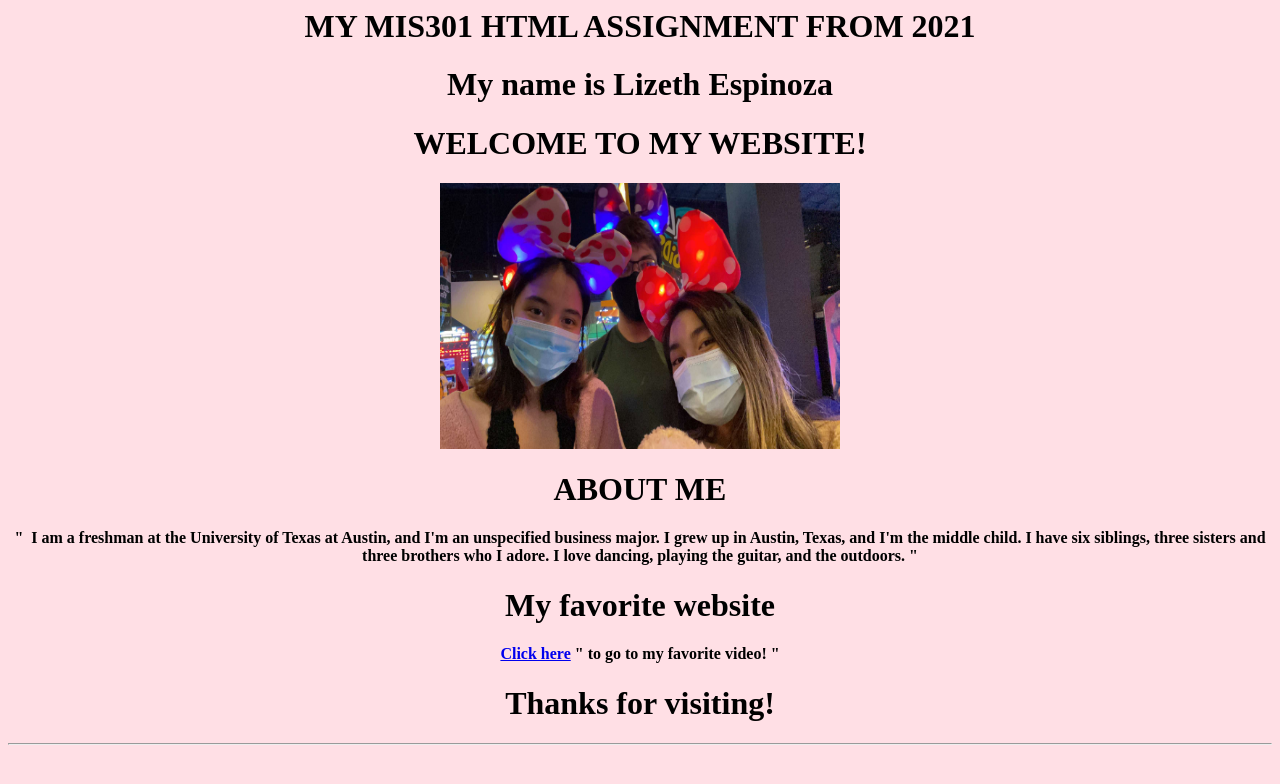
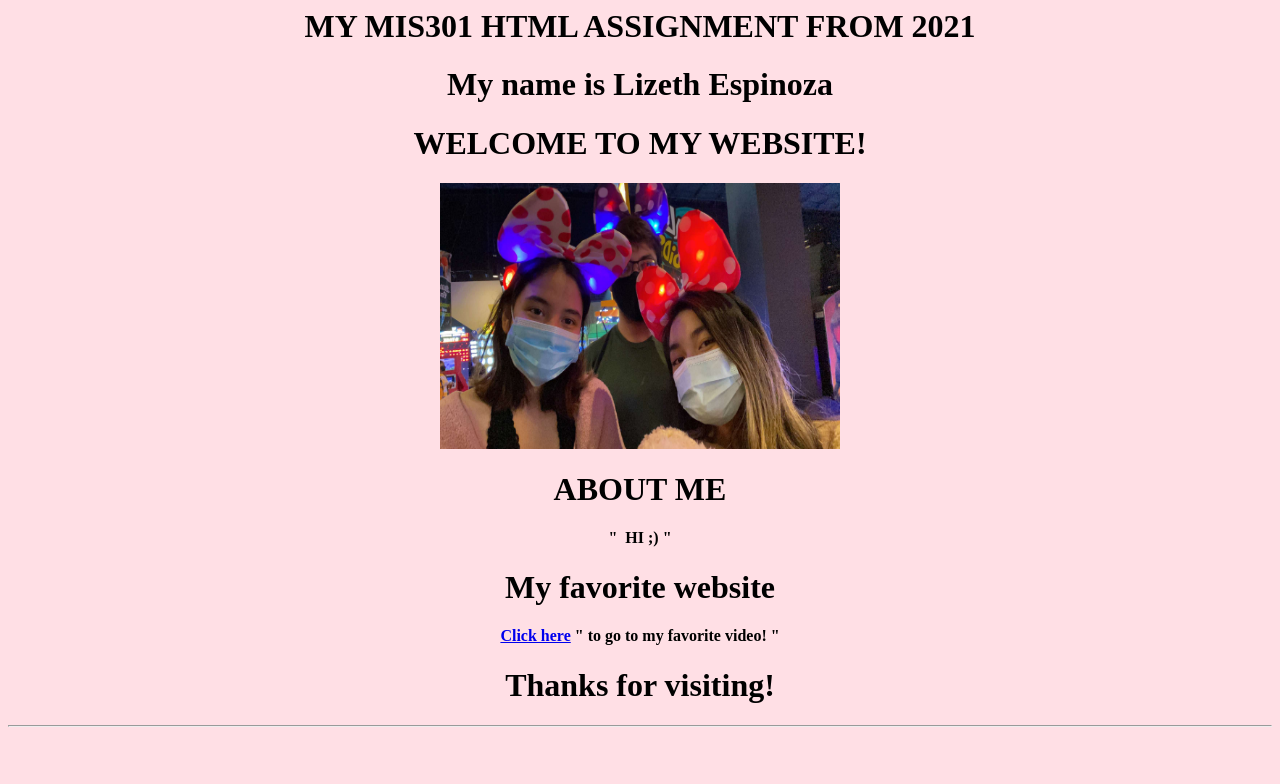
Before and after one commit to lizeth790/lizeth790.github.io, a plain HTML site: page index.html in a window 1280 px wide. Drawn offline with Linux system fonts and the light colour scheme.

Commit message:
Update index.html

```diff
--- a/index.html
+++ b/index.html
@@ -10,8 +10,7 @@
         <h1 style="text _align:center;font-family;signpainter;font_style:bold;>align=" center">
         ABOUT ME </h1>
         <p style="text-align:center;font-family:heiti sc;font-size:16px;font-style:itallic">
-        "&nbsp;&nbsp;I am a freshman at the University of Texas at Austin, and I'm an unspecified business major. I grew up in Austin, Texas, and I'm the middle child.
-	 I have six siblings, three sisters and three brothers who I adore. I love dancing, playing the guitar, and the outdoors. "
+        "&nbsp;&nbsp;HI ;) "
         </p>
         <h1 style= "text-align: center;font-family:signpaiter;">My favorite website </h1>
         <p style="text-align: center;font-family:heiti sc;">
```
